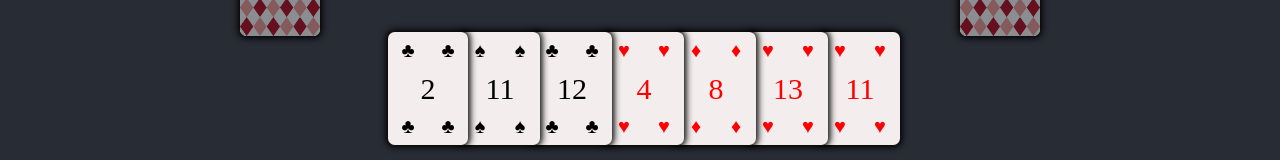
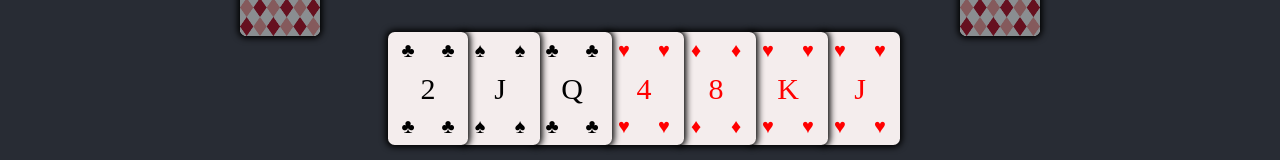
Before and after one commit to callumfairbairn/blob, a React (Create React App) app: page / in a window 1280 px wide. Shown: the part 550-710 px from the top of the page. Built offline with nearby package versions, Linux system fonts and the light colour scheme.

Commit message:
Format 11, 12, 13, and 14 to J, Q, K and A respectively

```diff
--- a/src/components/Card/Card.tsx
+++ b/src/components/Card/Card.tsx
@@ -6,6 +6,7 @@ import { CardBack } from '../CardBack/CardBack'
 import { motion } from 'framer-motion'
 import { handTypes } from '../../enums/handTypes'
 import { AppContext, HandCardsType, nextTurnMap, PileCardsType } from '../../AppContext/AppContext'
+import { cardValues } from '../../enums/cardValues'
 
 const defaultAnimation = { x: 0, y: 0 }
 
@@ -13,23 +14,23 @@ type CardContentProps = {
   card: CardType
 }
 
-const CardContent = ({ card }: CardContentProps) => (<>
+const CardContent = ({ card: { suit, value } }: CardContentProps) => <>
   <div className="suit">
-    {card.suit}
+    {suit}
   </div>
   <div className="suit">
-    {card.suit}
+    {suit}
   </div>
   <div className="number">
-    {card.value}
+    {cardValues[value]}
   </div>
   <div className="suit">
-    {card.suit}
+    {suit}
   </div>
   <div className="suit">
-    {card.suit}
+    {suit}
   </div>
-</>)
+</>
 
 type CardProps = {
   card: CardType
--- /dev/null
+++ b/src/enums/cardValues.ts
@@ -0,0 +1,15 @@
+export const cardValues = {
+  2: '2',
+  3: '3',
+  4: '4',
+  5: '5',
+  6: '6',
+  7: '7',
+  8: '8',
+  9: '9',
+  10: '10',
+  11: 'J',
+  12: 'Q',
+  13: 'K',
+  14: 'A',
+}
--- a/src/initialDeck.ts
+++ b/src/initialDeck.ts
@@ -1,6 +1,7 @@
 import { Suits } from './enums/suits'
+import { CardType } from './types/card'
 
-export const initialDeck = [
+export const initialDeck: CardType[] = [
   { value: 2, suit: Suits.Clubs },
   { value: 3, suit: Suits.Clubs },
   { value: 4, suit: Suits.Clubs },
--- a/src/types/card.ts
+++ b/src/types/card.ts
@@ -1,6 +1,6 @@
 import { Suits } from '../enums/suits';
 
 export type CardType = {
-    value: number,
+    value: 2 | 3 | 4 | 5 | 6 | 7 | 8 | 9 | 10 | 11 | 12 | 13 | 14,
     suit: Suits
 }
```
